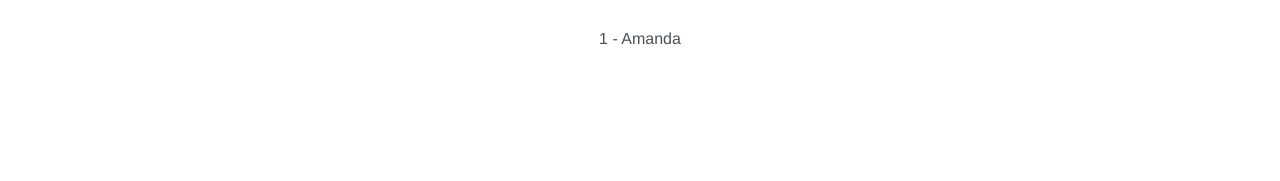
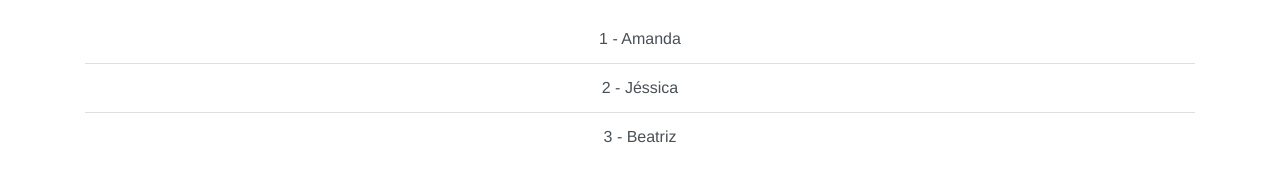
Before and after one commit to telestf/projeto-de-bloco, a Vue app: page /alunos in a window 1280 px wide. Shown: the part 157-338 px from the top of the page. Built offline with nearby package versions, Linux system fonts and the light colour scheme.

Commit message:
alunos ordenados nao funcional

```diff
--- a/src/components/Alunos.vue
+++ b/src/components/Alunos.vue
@@ -2,7 +2,7 @@
   <div class="alunos">
     <h1>ALUNOS</h1>
     <b-list-group flush>
-      <b-list-group-item button v-for="aluno in alunos" :key="aluno.id">
+      <b-list-group-item button v-for="aluno in alunos" :key="aluno.id" to=alunosId>
         {{ aluno.id }} - {{ aluno.nome }}
       </b-list-group-item>
     </b-list-group>
@@ -18,8 +18,31 @@ export default {
         {
           id: 1,
           nome: "Amanda"
+        },
+        {
+          id: 2,
+          nome: "Jéssica"
+        },
+        {
+          id: 3,
+          nome: "Beatriz"
         }
       ]
+    }
+  },
+  conputed: {
+    alunosOrdenados: function(){
+      let alunosOrd = this.alunos
+      alunosOrd.sort(function (a, b) {
+        if (a.nome > b.nome) {
+          return 1;
+        }
+        if (a.nome < b.nome) {
+          return -1;
+        }
+        return 0;
+      });
+      return this.alunos;
     }
   }
 }
--- a/src/components/Header.vue
+++ b/src/components/Header.vue
@@ -3,10 +3,10 @@
 
     <b-navbar type="dark" variant="dark">
       <b-navbar-nav>
-        <b-nav-item :to="'/'">Home</b-nav-item>
-        <b-nav-item :to="'/professores'">Professores</b-nav-item>
-        <b-nav-item :to="'/alunos'">Alunos</b-nav-item>
-        <b-nav-item :to="'/nucleos'">Núcleos</b-nav-item>
+        <b-nav-item to=home>Home</b-nav-item>
+        <b-nav-item to=professores>Professores</b-nav-item>
+        <b-nav-item to=alunos>Alunos</b-nav-item>
+        <b-nav-item to=nucleos>Núcleos</b-nav-item>
 
       </b-navbar-nav>
 
```
